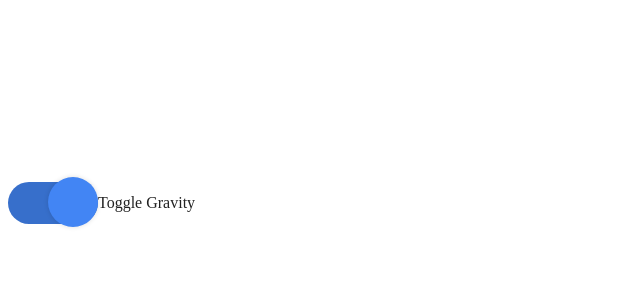
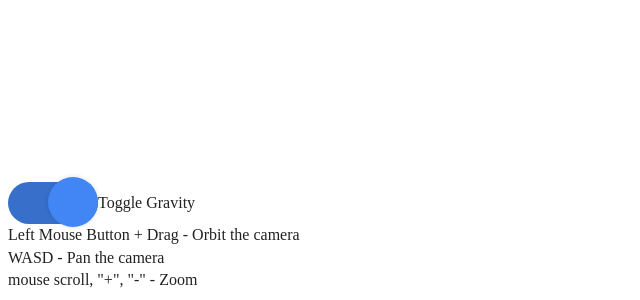
Before and after one commit to Lisiralei/lisiralei.github.io, a website built with webpack: page index.html in a window 1280 px wide. Shown: the part 552-852 px from the top of the page, without its empty margins (0-640 px from the left). Before the commit the page ends 800 px from the top, so only its background shows below. Built offline with nearby package versions, Linux system fonts and the light colour scheme.

Commit message:
Added control description to page

```diff
--- a/index.html
+++ b/index.html
@@ -31,6 +31,14 @@
     <label for="gravityButton">Toggle Gravity</label>
   </div>
 
+  <div>
+    Left Mouse Button + Drag - Orbit the camera
+    <br>
+    WASD - Pan the camera
+    <br>
+    mouse scroll, "+", "-" - Zoom
+  </div>
+
 
   <script type= "module" src="js/drawing_canvas.js"></script>
 
```
